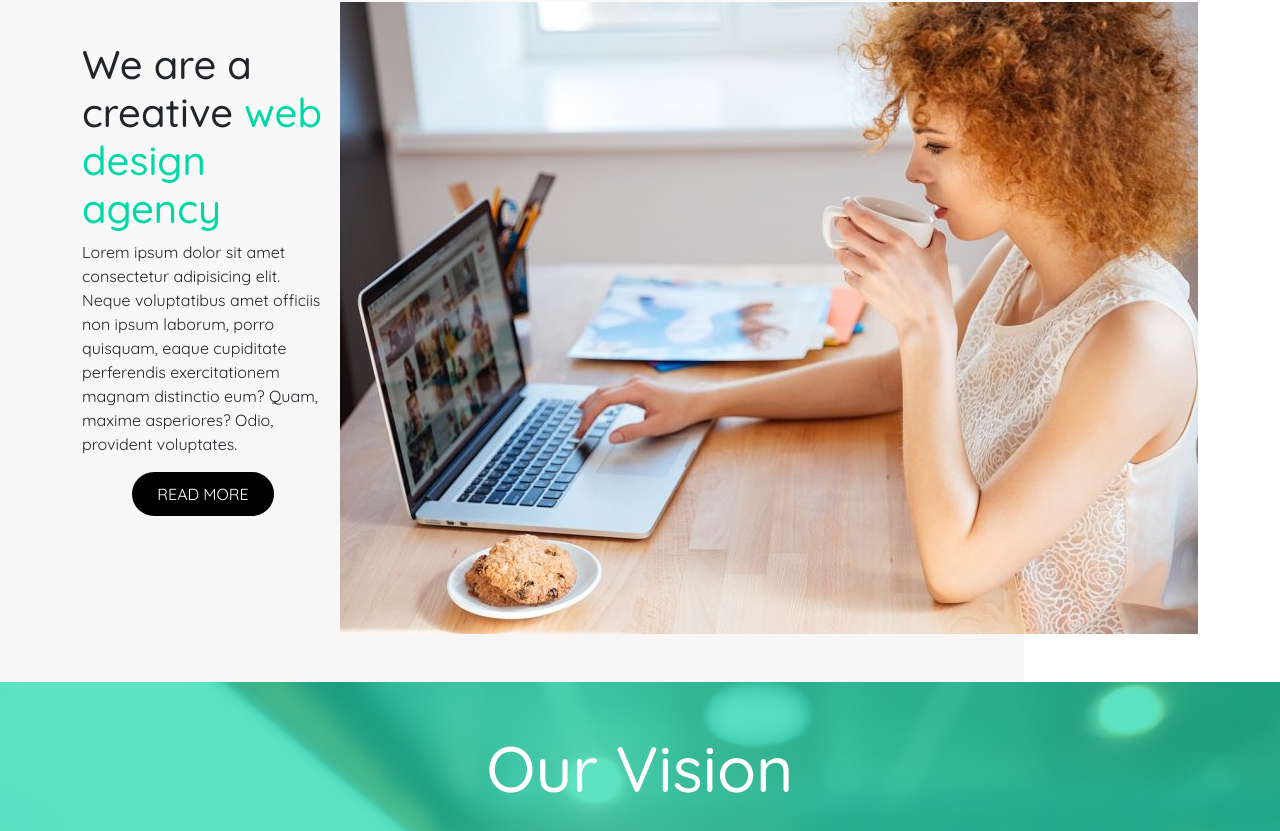
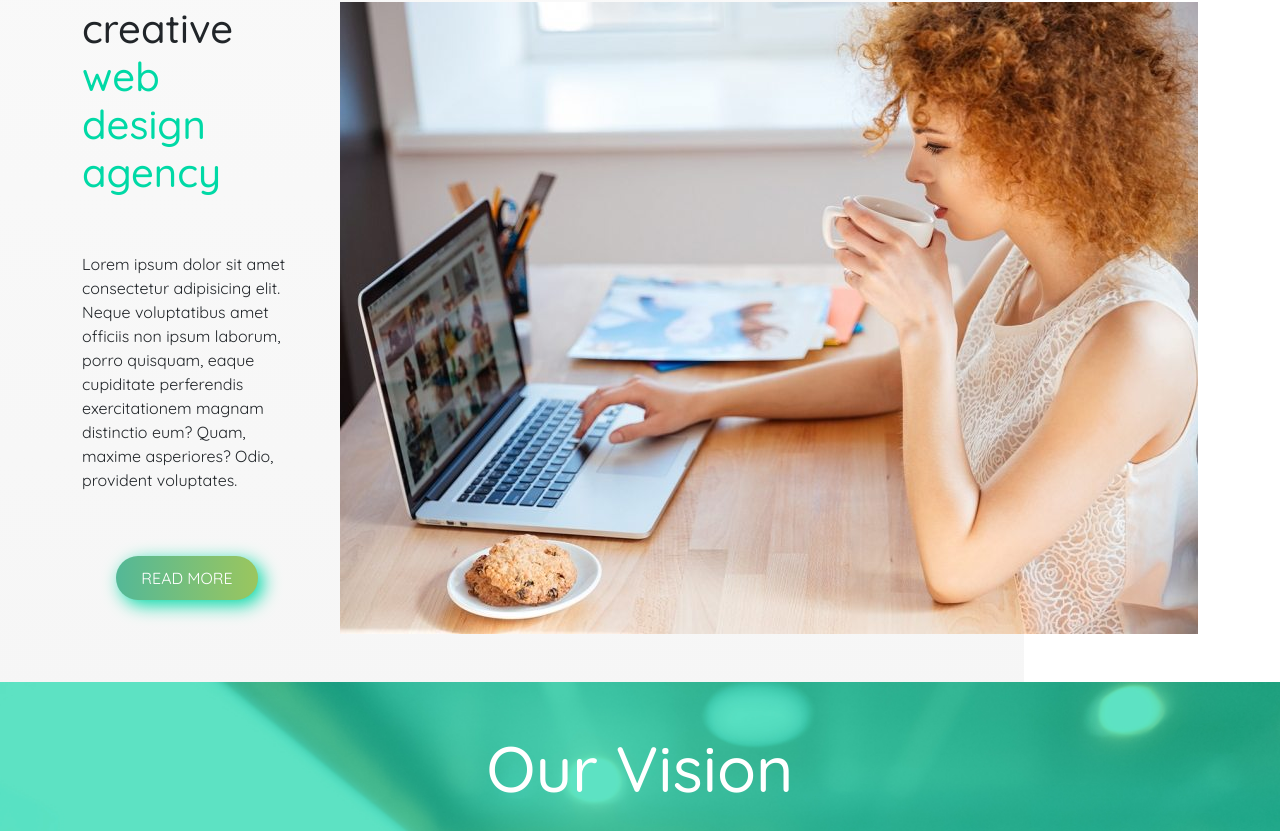
Before and after one commit to eugeniomalavasi/proj-html-vuejs, a Vue app: page /about in a window 1280 px wide. Shown: the part 392-1223 px from the top of the page. Built offline with nearby package versions, Linux system fonts and the light colour scheme.

Commit message:
feat: about btn changed

```diff
--- a/src/components/AboutBusiness.vue
+++ b/src/components/AboutBusiness.vue
@@ -1,9 +1,11 @@
 <script>
 import AppButton from '../components/AppButton.vue'
+import AppButtonGreen from '../components/AppButtonGreen.vue'
 
 export default {
     components: {
-        AppButton
+        AppButton,
+        AppButtonGreen
     },
 
     data() {
@@ -22,14 +24,15 @@ export default {
     <div class="back-col"></div>
     <section class="container">
         <div class="two-column d-flex align-item-center">
-            <div class="left-content d-flex flex-column align-items-center justify-content-center me-3">
+            <div class="left-content d-flex flex-column align-items-center justify-content-center me-5">
                 <h1>We are a creative <span class="title-color">web design agency</span></h1>
-                <p>Lorem ipsum dolor sit amet consectetur adipisicing elit. Neque voluptatibus amet officiis non
+                <p class="mt-5">Lorem ipsum dolor sit amet consectetur adipisicing elit. Neque voluptatibus amet officiis non
                     ipsum
                     laborum, porro quisquam, eaque cupiditate perferendis exercitationem magnam distinctio eum?
                     Quam,
                     maxime asperiores? Odio, provident voluptates.</p>
-                <AppButton />
+                <AppButtonGreen class="mt-5"/>
+
             </div>
             <img src="../assets/img/about-img/woman-hero.jpg" alt="agency woman">
         </div>
@@ -51,9 +54,11 @@ export default {
         font-weight: 600;
     }
 }
+
 .two-column img {
     margin-top: 5rem;
 }
+
 .back-col {
     background-image: $third-background;
     height: 100%;
@@ -61,5 +66,4 @@ export default {
     position: absolute;
     z-index: -1;
 }
-
 </style>
```
